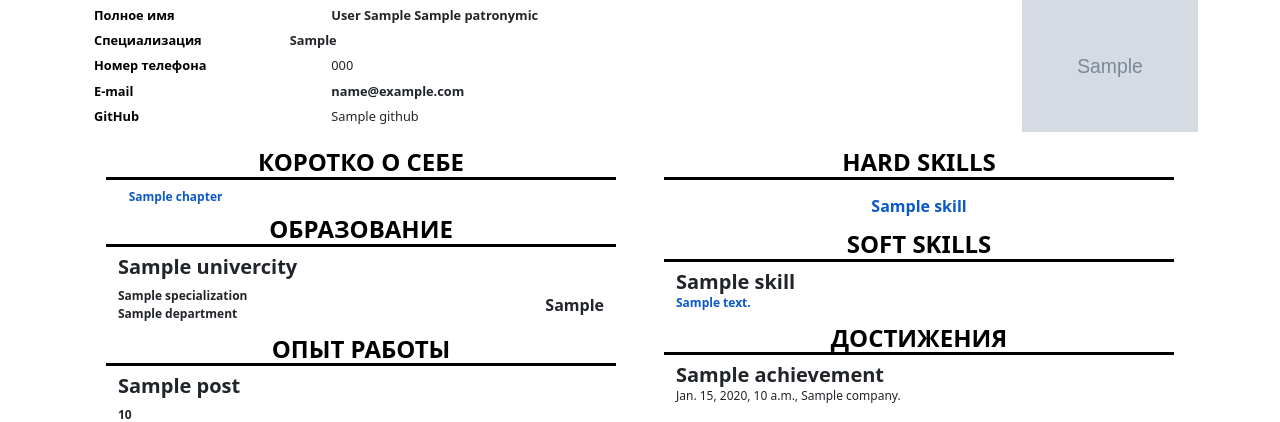
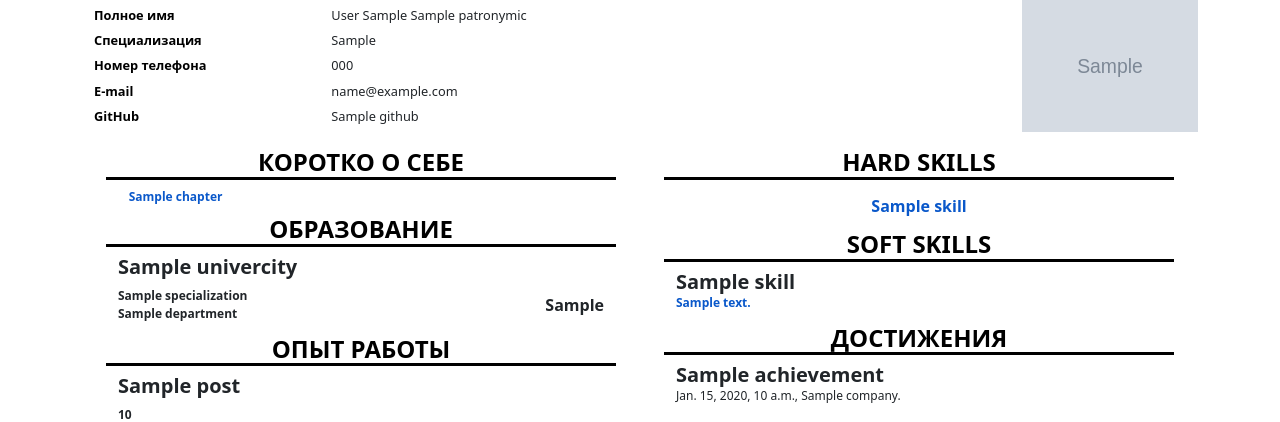
Before and after one commit to ilyashirko/portfolio, a Django app: template main/templates/resume.html in a window 1280 px wide. Shown: the part 80-502 px from the top of the page. Run offline with Django 4.2, Linux system fonts and the light colour scheme; the template is opened without the code that fills it: most values are stand-ins (such as "Sample title", 1, 10 or a date in 2020); grey boxes marked "Sample" are stand-in pictures; some libraries are stand-ins or nearby versions.

Commit message:
try to fix font

```diff
--- a/main/templates/resume.html
+++ b/main/templates/resume.html
@@ -13,38 +13,38 @@
                     <p class="base_title" style="font-size: 1vmax;">Полное имя</p>
                 </div>
                 <div class="col-lg-5 h-auto" style="padding-right: 0;padding-left: 0;width: 70%;">
-                    <p style="margin-bottom: 0;font-weight: bold;font-size: 1vmax;">{{ candidate.last_name }} {{ candidate.first_name }} {{ candidate.patronymic }}</p>
+                    <p style="margin-bottom: 0;font-size: 1vmax;">{{ candidate.last_name }} {{ candidate.first_name }} {{ candidate.patronymic }}</p>
                 </div>
             </div>
             <div class="row h-auto" style="margin-right: 0;margin-left: 0;margin-top: 6px;margin-bottom: 6px;">
-                <div class="col-lg-3 h-auto" style="padding-right: 0;padding-left: 0;">
+                <div class="col-lg-3 h-auto" style="padding-right: 0;padding-left: 0;width: 30%;">
                     <p class="base_title" style="font-size: 1vmax;">Cпециализация</p>
                 </div>
-                <div class="col-lg-5 h-auto" style="padding-right: 0;padding-left: 0;">
-                    <p style="margin-bottom: 0;font-weight: bold;font-size: 1vmax;;">{{ candidate.desired_position }}</p>
+                <div class="col-lg-5 h-auto" style="padding-right: 0;padding-left: 0;width: 70%;">
+                    <p style="margin-bottom: 0;font-size: 1vmax;;">{{ candidate.desired_position }}</p>
                 </div>
             </div>
             <div class="row h-auto" style="margin-right: 0;margin-left: 0;margin-top: 6px;margin-bottom: 6px;">
-                <div class="col-lg-3 h-auto" style="padding-right: 0;padding-left: 0;width: 30%;font-size: 1vmax;">
+                <div class="col-lg-3 h-auto" style="padding-right: 0;padding-left: 0;width: 30%;">
                     <p class="base_title" style="font-size: 1vmax;">Номер телефона</p>
                 </div>
-                <div class="col-lg-12 h-auto" style="padding-right: 0;padding-left: 0;width: 70%;">
+                <div class="col-lg-5 h-auto" style="padding-right: 0;padding-left: 0;width: 70%;">
                     <p style="margin-bottom: 0;font-size: 1vmax;">{{ candidate.phonenumber }}</p>
                 </div>
             </div>
             <div class="row h-auto" style="margin-right: 0;margin-left: 0;margin-top: 6px;margin-bottom: 6px;">
-                <div class="col-lg-3 h-auto" style="padding-right: 0;padding-left: 0;width: 30%;font-size: 1vmax;">
+                <div class="col-lg-3 h-auto" style="padding-right: 0;padding-left: 0;width: 30%;">
                     <p class="base_title" style="font-size: 1vmax;">E-mail</p>
                 </div>
-                <div class="col-lg-12 h-auto" style="padding-right: 0;padding-left: 0;width: 70%;font-weight: bold;">
+                <div class="col-lg-5 h-auto" style="padding-right: 0;padding-left: 0;width: 70%;">
                     <p style="margin-bottom: 0;font-size: 1vmax;">{{ candidate.email }}</p>
                 </div>
             </div>
             <div class="row h-auto" style="margin-right: 0;margin-left: 0;margin-top: 6px;margin-bottom: 6px;">
-                <div class="col-lg-3 h-auto" style="padding-right: 0;padding-left: 0;width: 30%;font-size: 1vmax;">
+                <div class="col-lg-3 h-auto" style="padding-right: 0;padding-left: 0;width: 30%;">
                     <p class="base_title" style="font-size: 1vmax;">GitHub</p>
                 </div>
-                <div class="col-lg-12 h-auto" style="padding-right: 0;padding-left: 0;width: 70%;">
+                <div class="col-lg-5 h-auto" style="padding-right: 0;padding-left: 0;width: 70%;">
                     <p style="margin-bottom: 0;font-size: 1vmax;">{{ candidate.github }}</p>
                 </div>
             </div>
```
